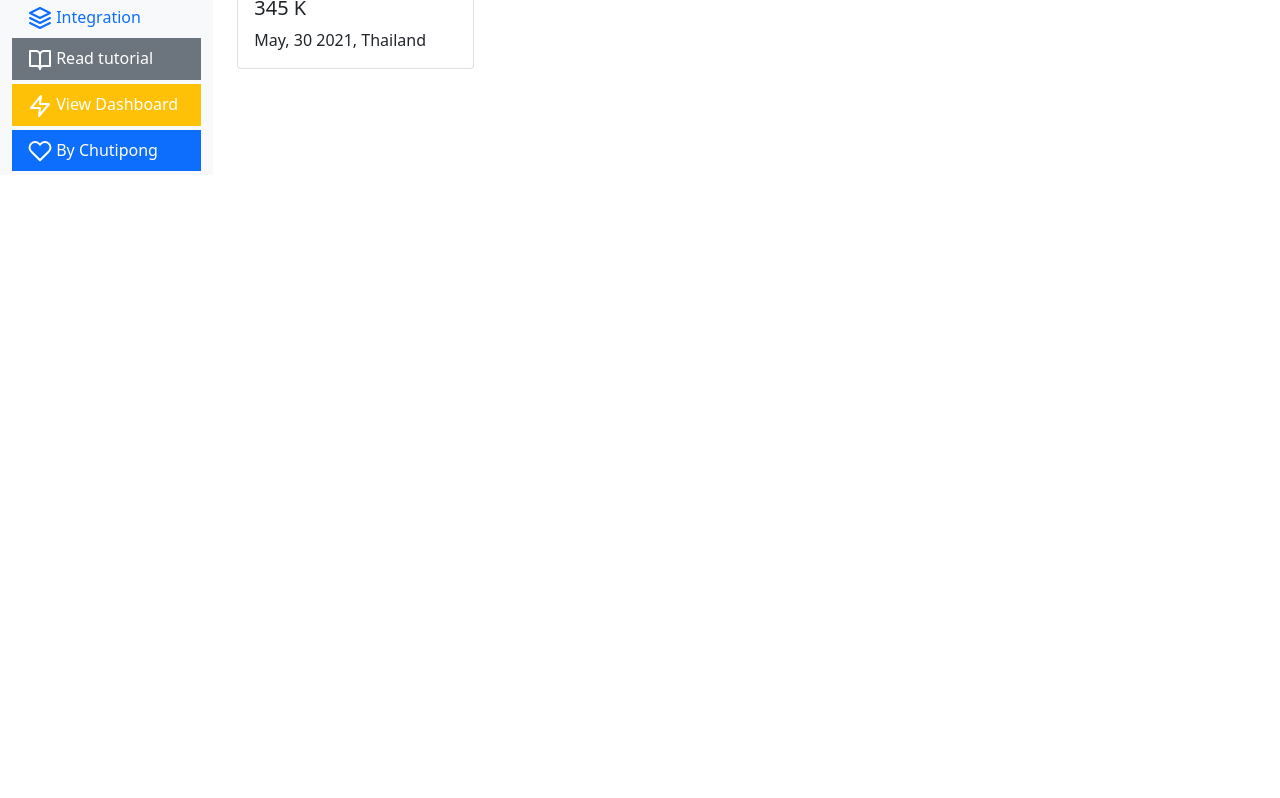
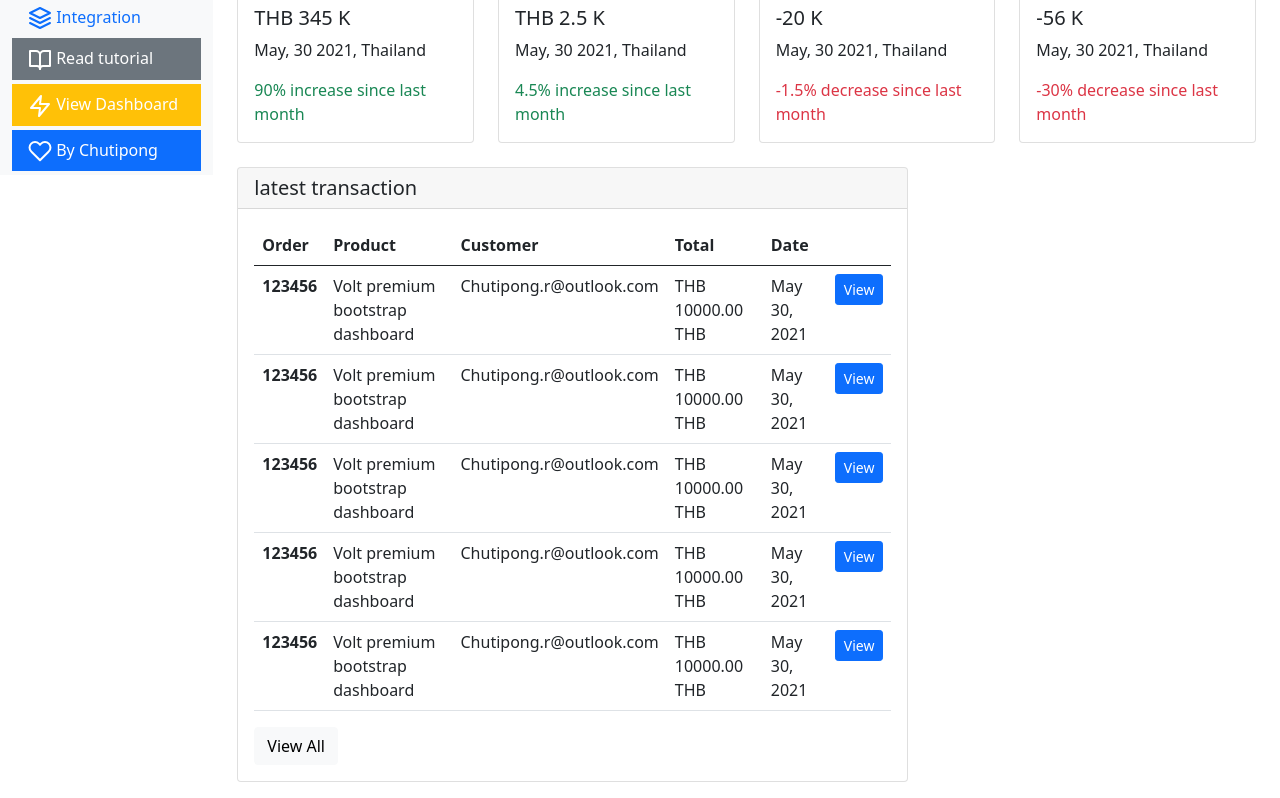
Before and after one commit to khunemz/bt-dashboard, a plain HTML site: page index.html in a window 1280 px wide. Shown: the part 268-1066 px from the top of the page. Before the commit the page ends 800 px from the top, so only its background shows below. Drawn offline with nearby package versions, Linux system fonts and the light colour scheme.

Commit message:
add more

```diff
--- a/index.html
+++ b/index.html
@@ -122,14 +122,117 @@
           <div class="row my-4">
             <div class="col-12 col-md-6 col-lg-3 mb-4 mb-lg-0">
               <div class="card">
-                <h class="card-header">Customer</h>
+                <h3 class="card-header">Customer</h3>
                 <div class="card-body">
-                  <h5 class="card-title">345 K</h5>
+                  <h5 class="card-title">THB 345 K</h5>
                   <p class="card-text">May, 30 2021, Thailand</p>
+                  <p class="card-text text-success">90% increase since last month</p>
                 </div>
               </div>
             </div>
+            <div class="col-12 col-md-6 col-lg-3 mb-4 mb-lg-0">
+              <div class="card">
+                <h3 class="card-header">Revenue</h3>
+                <div class="card-body">
+                  <h5 class="card-title">THB 2.5 K</h5>
+                  <p class="card-text">May, 30 2021, Thailand</p>
+                  <p class="card-text text-success">4.5% increase since last month</p>
+                </div>
+              </div>
+            </div>
+            <div class="col-12 col-md-6 col-lg-3 mb-4 mb-lg-0">
+              <div class="card">
+                <h3 class="card-header">Purchased</h3>
+                <div class="card-body">
+                  <h5 class="card-title">-20 K</h5>
+                  <p class="card-text">May, 30 2021, Thailand</p>
+                  <p class="card-text text-danger">-1.5% decrease since last month</p>
+                </div>
+              </div>
+            </div>
+
+            <div class="col-12 col-md-6 col-lg-3 mb-4 mb-lg-0">
+              <div class="card">
+                <h3 class="card-header">Traffic</h3>
+                <div class="card-body">
+                  <h5 class="card-title">-56 K</h5>
+                  <p class="card-text">May, 30 2021, Thailand</p>
+                  <p class="card-text text-danger">-30% decrease since last month</p>
+                </div>
+              </div>
+            </div>
+          </div><!-- END ROW-->
+
+
+         <div class="row">
+          <div class="ol-12 col-xl-8 mb-4 mb-lg-0">
+            <div class="card">
+              <h5 class="card-header">latest transaction</h5>
+              <div class="card-body">
+                <div class="table-responsive">
+                  <table class="table">
+                    <thead>
+                      <tr>
+                        <th scope="col">Order</th>
+                        <th scope="col">Product</th>
+                        <th scope="col">Customer</th>
+                        <th scope="col">Total</th>
+                        <th scope="col">Date</th>
+                        <th scope="col"></th>
+                      </tr>
+                    </thead>
+
+                    <tbody>
+                      <tr>
+                        <th scope="row">123456</th>
+                        <td>Volt premium bootstrap dashboard</td>
+                        <td>Chutipong.r@outlook.com</td>
+                        <td>THB 10000.00 THB</td>
+                        <td>May 30, 2021</td>
+                        <td><a href="" class="btn btn-sm btn-primary">View</a></td>
+                      </tr>
+                      <tr>
+                        <th scope="row">123456</th>
+                        <td>Volt premium bootstrap dashboard</td>
+                        <td>Chutipong.r@outlook.com</td>
+                        <td>THB 10000.00 THB</td>
+                        <td>May 30, 2021</td>
+                        <td><a href="" class="btn btn-sm btn-primary">View</a></td>
+                      </tr>
+                      <tr>
+                        <th scope="row">123456</th>
+                        <td>Volt premium bootstrap dashboard</td>
+                        <td>Chutipong.r@outlook.com</td>
+                        <td>THB 10000.00 THB</td>
+                        <td>May 30, 2021</td>
+                        <td><a href="" class="btn btn-sm btn-primary">View</a></td>
+                      </tr>
+                      <tr>
+                        <th scope="row">123456</th>
+                        <td>Volt premium bootstrap dashboard</td>
+                        <td>Chutipong.r@outlook.com</td>
+                        <td>THB 10000.00 THB</td>
+                        <td>May 30, 2021</td>
+                        <td><a href="" class="btn btn-sm btn-primary">View</a></td>
+                      </tr>
+                      <tr>
+                        <th scope="row">123456</th>
+                        <td>Volt premium bootstrap dashboard</td>
+                        <td>Chutipong.r@outlook.com</td>
+                        <td>THB 10000.00 THB</td>
+                        <td>May 30, 2021</td>
+                        <td><a href="" class="btn btn-sm btn-primary">View</a></td>
+                      </tr>
+                    </tbody>
+                  </table>
+                </div><!-- END Table responsive -->
+
+                <a href="#" class="btn btn-block btn-light">View All</a>
+
+              </div>
+            </div>
           </div>
+         </div><!-- END ROW-->
         </main>
       </div>
     </div>
```
